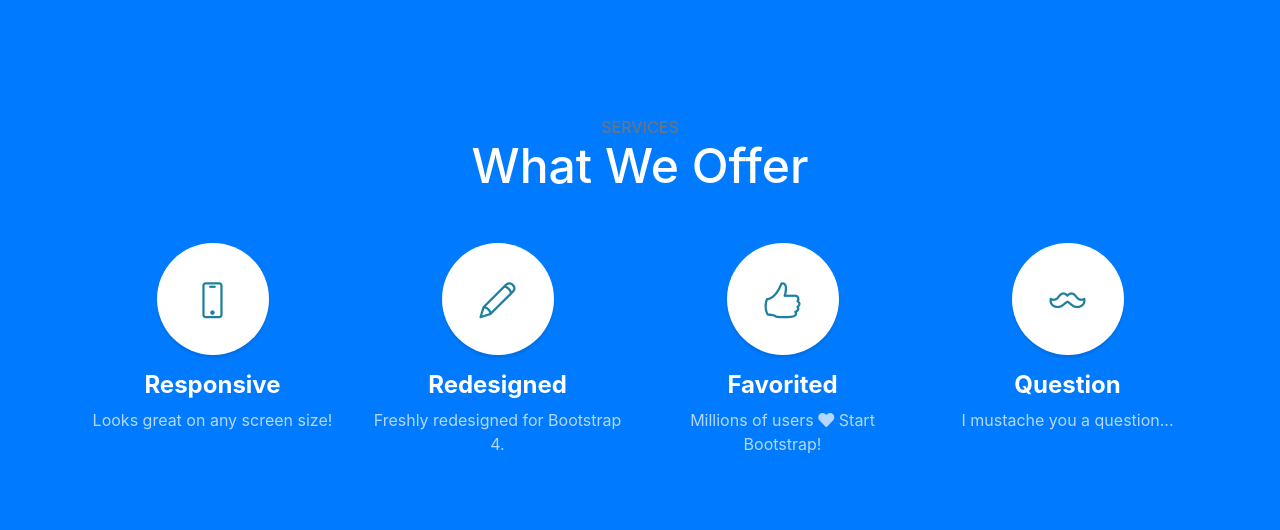
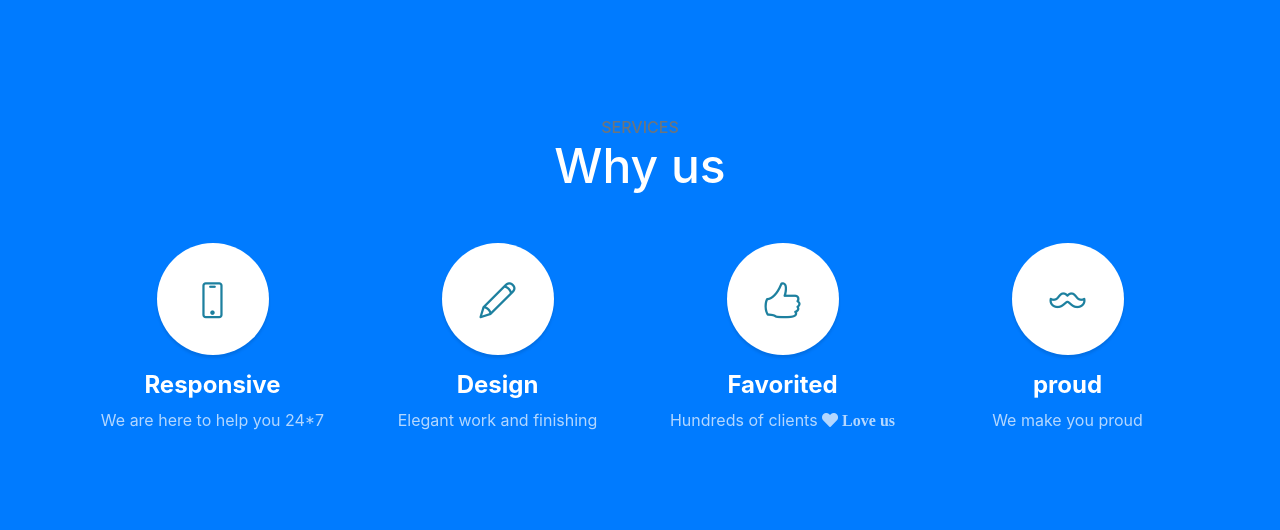
Before and after one commit to sakthiswaroop/ramproject, a website with bundled scripts: page index.html in a window 1280 px wide. Shown: the part 802-1332 px from the top of the page. Built offline with nearby package versions, Linux system fonts and the light colour scheme.

Commit message:
icon quotations

```diff
--- a/index.html
+++ b/index.html
@@ -70,7 +70,7 @@
     <div class="container">
       <div class="content-section-heading">
         <h3 class="text-secondary mb-0">Services</h3>
-        <h2 class="mb-5">What We Offer</h2>
+        <h2 class="mb-5">Why us</h2>
       </div>
       <div class="row">
         <div class="col-lg-3 col-md-6 mb-5 mb-lg-0">
@@ -80,16 +80,16 @@
           <h4>
             <strong>Responsive</strong>
           </h4>
-          <p class="text-faded mb-0">Looks great on any screen size!</p>
+          <p class="text-faded mb-0">We are here to help you 24*7</p>
         </div>
         <div class="col-lg-3 col-md-6 mb-5 mb-lg-0">
           <span class="service-icon rounded-circle mx-auto mb-3">
             <i class="icon-pencil"></i>
           </span>
           <h4>
-            <strong>Redesigned</strong>
+            <strong>Design</strong>
           </h4>
-          <p class="text-faded mb-0">Freshly redesigned for Bootstrap 4.</p>
+          <p class="text-faded mb-0">Elegant work and finishing</p>
         </div>
         <div class="col-lg-3 col-md-6 mb-5 mb-md-0">
           <span class="service-icon rounded-circle mx-auto mb-3">
@@ -98,18 +98,18 @@
           <h4>
             <strong>Favorited</strong>
           </h4>
-          <p class="text-faded mb-0">Millions of users
-            <i class="fas fa-heart"></i>
-            Start Bootstrap!</p>
+          <p class="text-faded mb-0">Hundreds of clients
+            <i class="fas fa-heart"> Love us</i>
+            </p>
         </div>
         <div class="col-lg-3 col-md-6">
           <span class="service-icon rounded-circle mx-auto mb-3">
             <i class="icon-mustache"></i>
           </span>
           <h4>
-            <strong>Question</strong>
+            <strong>proud</strong>
           </h4>
-          <p class="text-faded mb-0">I mustache you a question...</p>
+          <p class="text-faded mb-0">We make you proud</p>
         </div>
       </div>
     </div>
```
